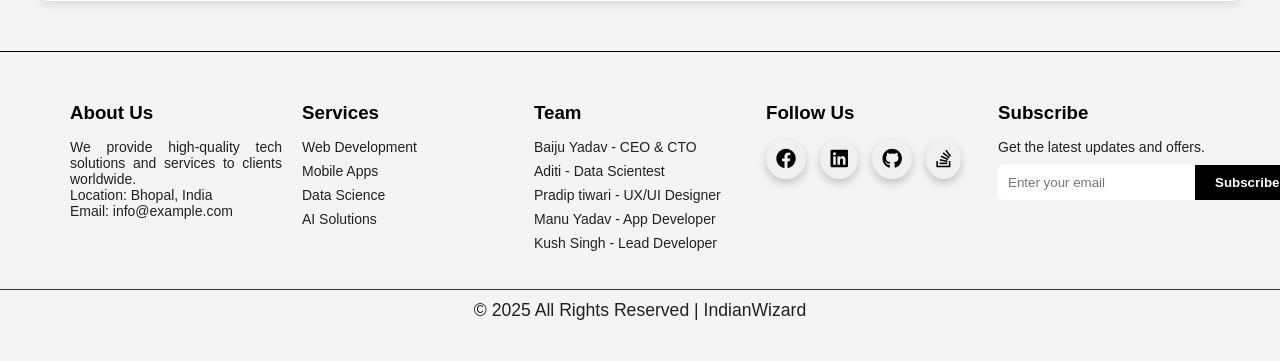
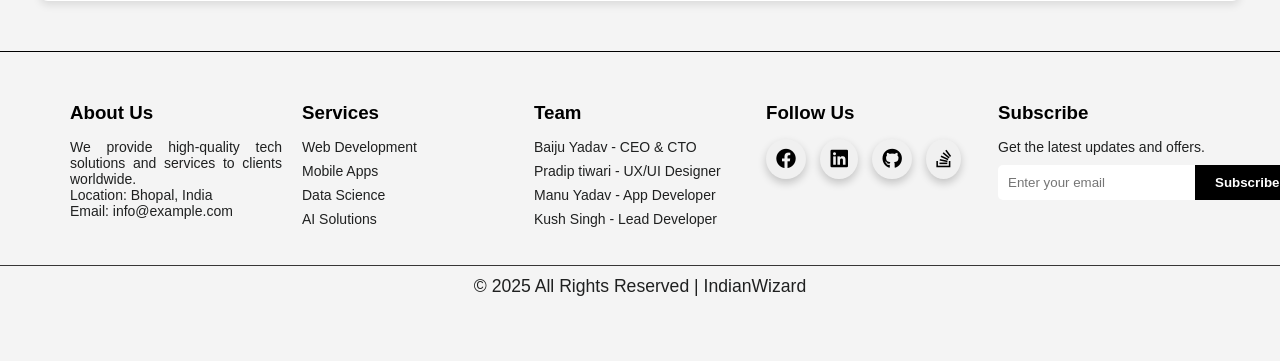
Before and after one commit to AditiSuchi/IndianWizard, a Flask app: page / in a window 1280 px wide. Shown: the part 4218-4579 px from the top of the page. After the commit the page ends 4514 px from the top, so only its background shows below. Run offline with Flask 3, Linux system fonts and the light colour scheme.

Commit message:
Update index.html

```diff
--- a/templates/index.html
+++ b/templates/index.html
@@ -278,7 +278,7 @@
                     <h3>Team</h3>
                     <ul>
                         <li>Baiju Yadav - CEO & CTO</li>
-                        <li>Aditi - Data Scientest</li>
+
                         <li>Pradip tiwari - UX/UI Designer</li>
                         <li>Manu Yadav - App Developer</li>
                         <li>Kush Singh - Lead Developer</li>
```
